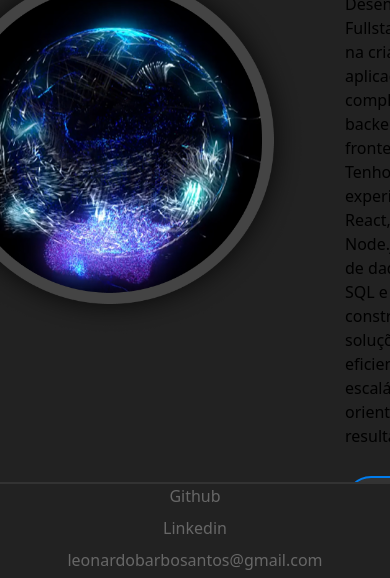
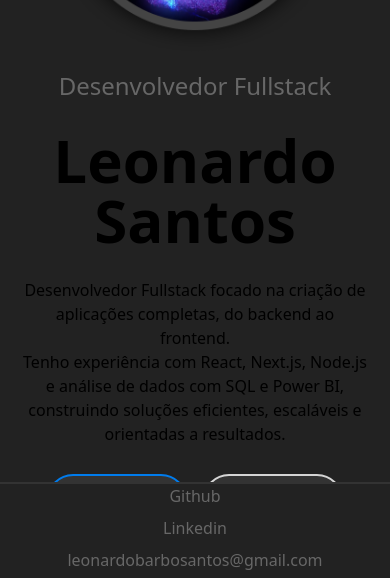
Before and after one commit to leonardobarbosas/portfolio-leosantos, a Next.js app: page / in a window 390 px wide. Shown: the part 282-860 px from the top of the page. Built offline with nearby package versions, Linux system fonts and the light colour scheme.

Commit message:
home page responsiva

```diff
--- a/src/app/globals.css
+++ b/src/app/globals.css
@@ -8,3 +8,32 @@ nextjs-portal {
 body {
   background-color: #222222;
 }
+
+@media screen and (max-width: 1000px) {
+  .home-page {
+    display: flex;
+    flex-direction: column;
+    gap: 1rem;
+
+    .image-home {
+      height: 300px;
+      width: 300px;
+    }
+
+    .home-page-container {
+      width: 90%;
+      display: flex;
+      flex-direction: column;
+      items: center;
+      justify-content: center;
+      text-align: center;
+
+      .home-buttons {
+        display: flex;
+        justify-content: center;
+        width: 100%;
+        gap: 1rem;
+      }
+    }
+  }
+}
--- a/src/app/page.tsx
+++ b/src/app/page.tsx
@@ -12,15 +12,15 @@ export default function Home() {
   };
 
   return (
-    <div className="h-full flex justify-center items-center gap-10">
+    <div className="home-page h-full flex justify-center items-center gap-10">
       <Image
         src="/img/main-image.png"
         alt="Image-Main"
         height={600}
         width={600}
-        className="transition-transform duration-1000 hover:rotate-50"
+        className="image-home transition-transform duration-1000 hover:rotate-50"
       />
-      <div className="w-1/3 flex flex-col gap-7 justify-center">
+      <div className="home-page-container w-1/3 flex flex-col gap-7 justify-center">
         <h2 className="text-[#FFFFFF50] text-2xl">Desenvolvedor Fullstack</h2>
         <h1 className="text-6xl font-bold group">
           Leonardo{" "}
@@ -39,7 +39,7 @@ export default function Home() {
             orientadas a resultados.
           </p>
         </div>
-        <div className="flex gap-5">
+        <div className="home-buttons flex gap-5">
           <Link href="/projetos">
             <button className="border-[#007CED] border-2 bg-[#333333] w-35 h-13 rounded-4xl hover:bg-[#007CED] transition-all duration-300">
               Projetos
```
